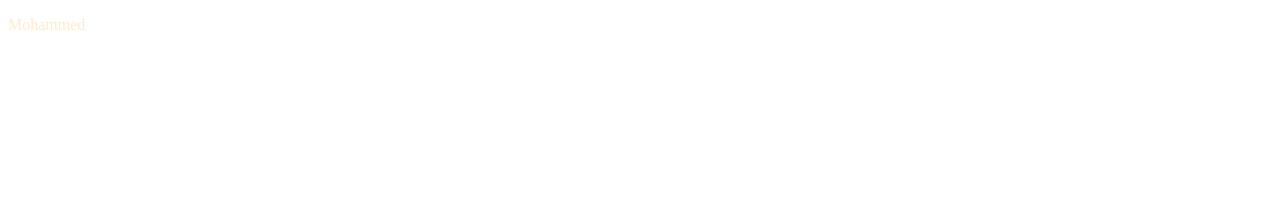
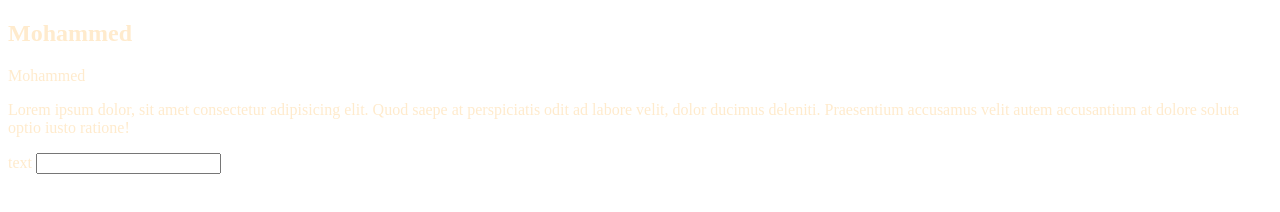
Before and after one commit to Mohammedalfaisali/try-new, a plain HTML site: page index.html in a window 1280 px wide. Drawn offline with Linux system fonts and the light colour scheme.

Commit message:
add form

```diff
--- a/index.html
+++ b/index.html
@@ -7,6 +7,12 @@
     <title>Document</title>
 </head>
 <body>
+    <h2>Mohammed</h2>
     <p>Mohammed</p>
+    <p>Lorem ipsum dolor, sit amet consectetur adipisicing elit. Quod saepe at perspiciatis odit ad labore velit, dolor ducimus deleniti. Praesentium accusamus velit autem accusantium at dolore soluta optio iusto ratione!</p>
+    <form action="">
+        <label for="txt">text</label>
+        <input type="text" id="txt">
+    </form>
 </body>
 </html>
```
